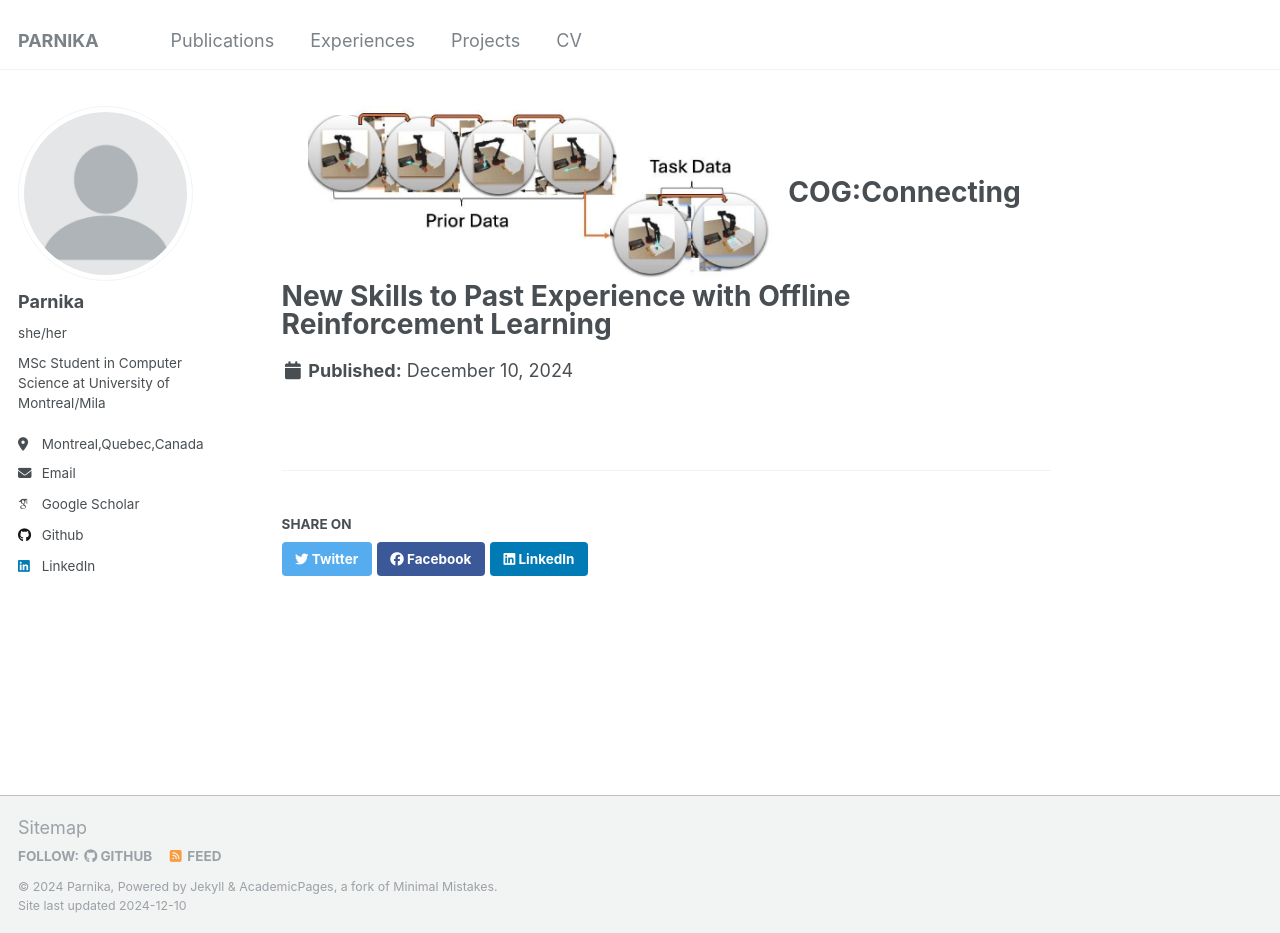
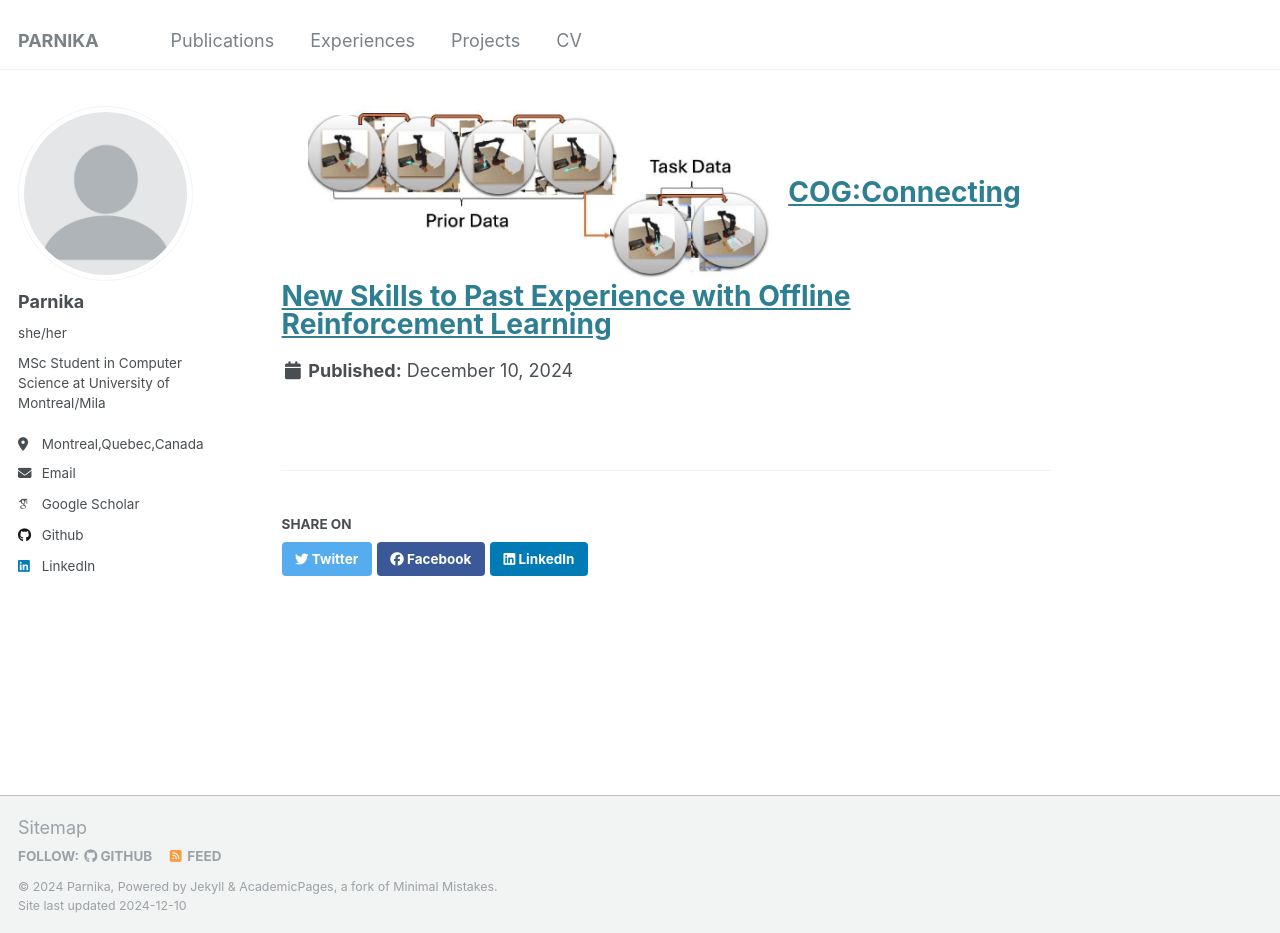
Before and after one commit to parnika31/parnika31.github.io, a Jekyll site: the page built from _portfolio/portfolio-1.md, in a window 1280 px wide and 933 px high. Built offline with Jekyll 4.4.1, drawn with Linux system fonts in a browser that asks for light colours; some web fonts are replaced.

Commit message:
Update portfolio-1.md

```diff
--- a/_portfolio/portfolio-1.md
+++ b/_portfolio/portfolio-1.md
@@ -1,5 +1,5 @@
 ---
-title: <p><img src='/images/COG.png' height="500" width="500"> COG:Connecting New Skills to Past Experience with Offline Reinforcement Learning </p>
+title: <p><img src='/images/COG.png' height="500" width="500"> <a href="https://github.com/parnika31/cog_extended/tree/main"> COG:Connecting New Skills to Past Experience with Offline Reinforcement Learning</a> </p>
 excerpt: "Implement offline RL algorithm TD3+BC and compare the performance with CQL. Additionally, compare the performance of CQL leveraging pretrained resnet vs CNN. Experiments are done on pick and place setup from [this](https://arxiv.org/pdf/2010.14500) paper."
 collection: portfolio
 ---
```
